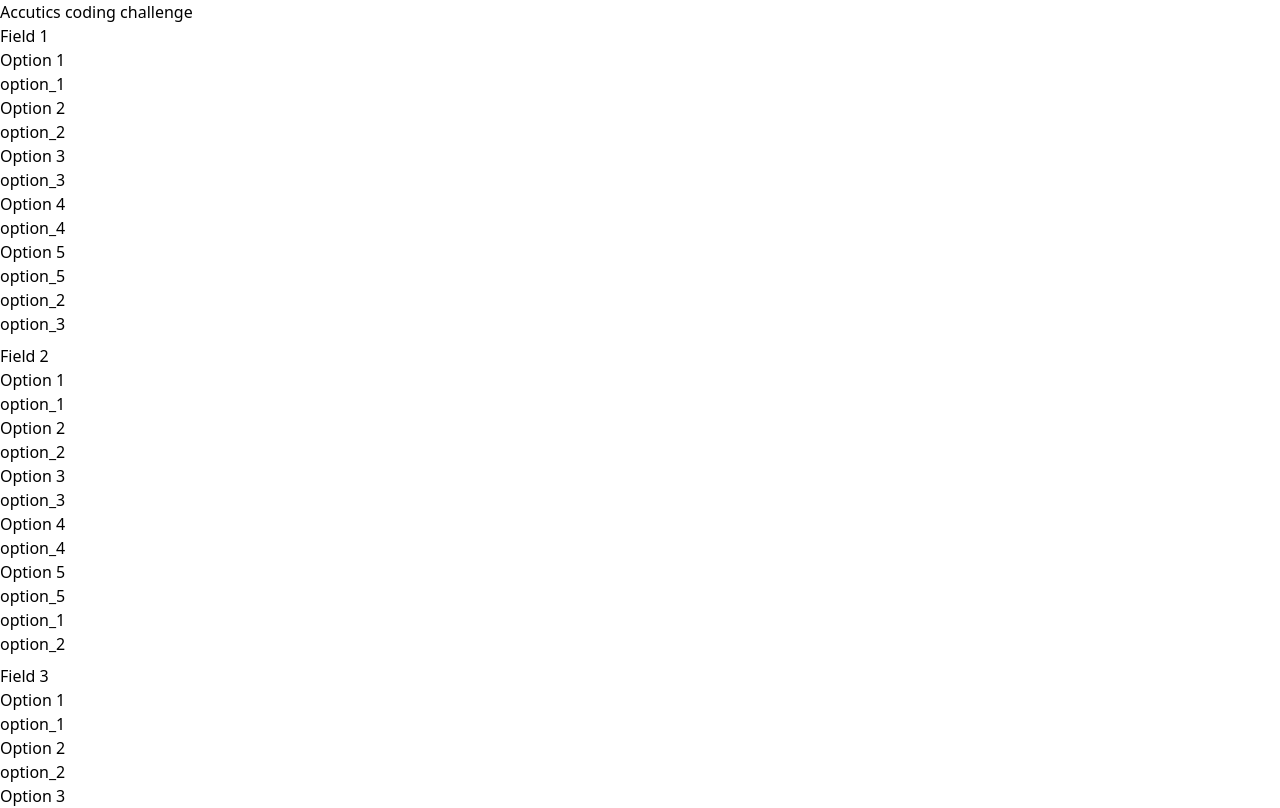
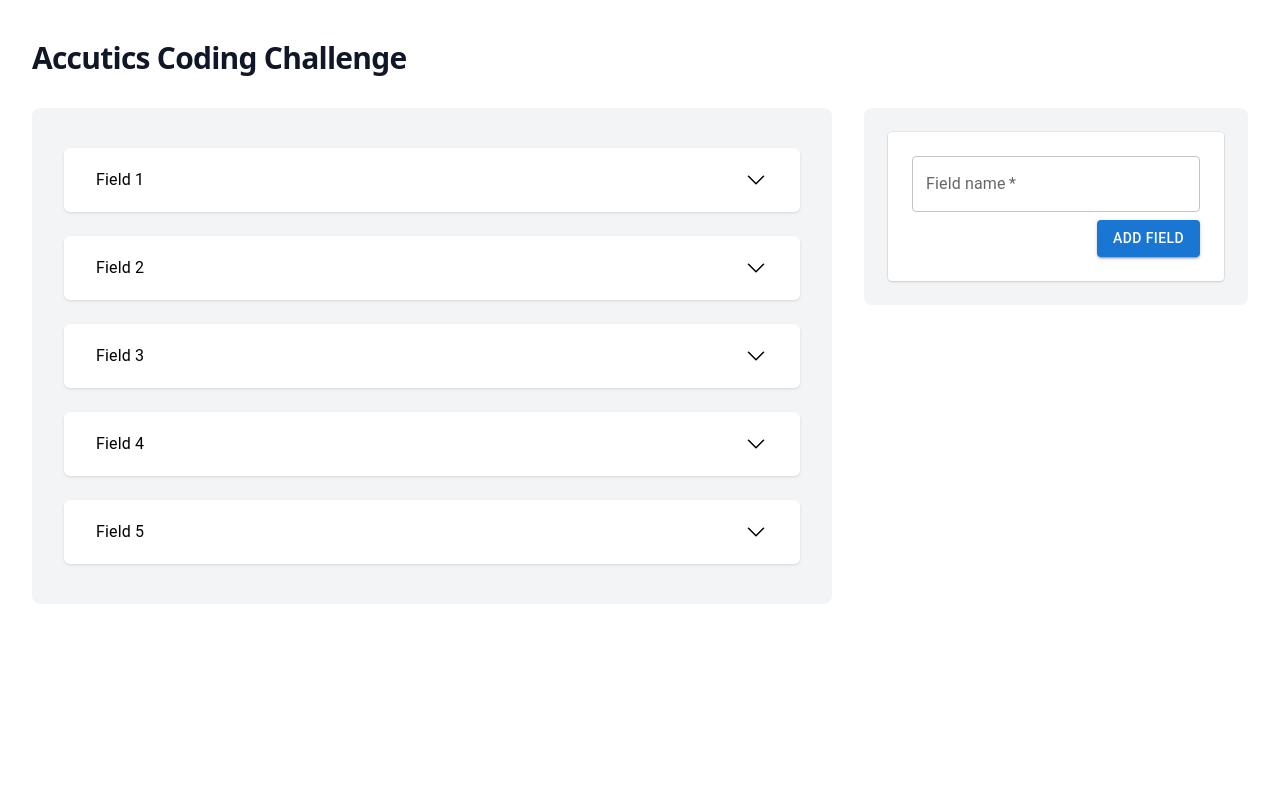
Before and after one commit to laszlovit/accutics-coding-challenge, a React (Vite) app: page / in a window 1280 px wide. Shown: the top 808 px of the page. Built offline with nearby package versions, Linux system fonts and the light colour scheme.

Commit message:
setup basic design and useContext

```diff
--- a/package.json
+++ b/package.json
@@ -12,6 +12,7 @@
   "dependencies": {
     "@emotion/react": "^11.14.0",
     "@emotion/styled": "^11.14.0",
+    "@heroicons/react": "^2.2.0",
     "@mui/material": "^6.4.8",
     "@tailwindcss/vite": "^4.0.14",
     "react": "^19.0.0",
--- a/src/App.tsx
+++ b/src/App.tsx
@@ -1,30 +1,37 @@
+import { useState } from 'react';
 import './App.css';
+import Container from './components/ui/container';
 import data from './data/test-data.json';
 import { Field } from './types';
+import FieldContext from './context/field-context';
+import FieldsList from './components/fields-list';
+import AddField from './components/add-field';
 
 function App() {
+  const [fields, setFields] = useState<Field[]>(data);
+
   return (
-    <>
-      <h1>Accutics coding challenge</h1>
-      <div className="flex flex-col gap-y-2">
-        {data.map((item: Field) => (
-          <div key={item.field_key}>
-            <p>{item.field_name}</p>
-            {item.options.map((option) => (
-              <div key={option.option_label}>
-                <p>{option.option_label}</p>
-                <p>{option.option_value}</p>
+    <FieldContext.Provider value={{ fields, setFields }}>
+      <div className="py-10">
+        <header>
+          <div className="mx-auto max-w-7xl px-4 sm:px-6 lg:px-8">
+            <h1 className="text-3xl font-bold tracking-tight text-gray-900">
+              Accutics Coding Challenge
+            </h1>
+          </div>
+        </header>
+        <main>
+          <Container>
+            <div className="grid grid-cols-1 gap-x-8 gap-y-4 lg:mx-0 lg:max-w-none lg:grid-cols-12">
+              <FieldsList />
+              <div className="order-1 sm:order-2 lg:col-span-4 flex flex-col gap-y-2">
+                <AddField />
               </div>
-            ))}
-            {item.rules.map((item) => (
-              <div key={`rule-${item.rule_field_key}`}>
-                <p>{item.rule_value}</p>
-              </div>
-            ))}
-          </div>
-        ))}
+            </div>
+          </Container>
+        </main>
       </div>
-    </>
+    </FieldContext.Provider>
   );
 }
 
--- /dev/null
+++ b/src/components/add-field.tsx
@@ -0,0 +1,21 @@
+import { Button } from '@mui/material';
+import TextField from '@mui/material/TextField';
+
+export default function AddField() {
+  return (
+    <div className="order-1 sm:order-2 lg:col-span-4 bg-gray-100 rounded-lg p-6">
+      <div className="bg-white p-6 -md flex flex-col gap-y-2  ring-1 rounded-sm shadow-sm ring-black/5">
+        <TextField
+          required
+          id="fieldName"
+          label="Field name"
+          placeholder="Enter field name"
+          className="w-full"
+        />
+        <div className="self-end">
+          <Button variant="contained">Add field</Button>
+        </div>
+      </div>
+    </div>
+  );
+}
--- /dev/null
+++ b/src/components/field-item.tsx
@@ -0,0 +1,40 @@
+import { ChevronDownIcon, ChevronUpIcon } from '@heroicons/react/24/outline';
+import {
+  ListItemButton,
+  ListItemText,
+  Collapse,
+  ListItem,
+} from '@mui/material';
+import { useState } from 'react';
+
+export default function FieldItem({
+  fieldName,
+  children,
+}: {
+  fieldName: string;
+  children?: React.ReactNode;
+}) {
+  const [open, setOpen] = useState(false);
+
+  const handleClick = () => {
+    setOpen(!open);
+  };
+
+  return (
+    <ListItem className="rounded-md bg-white shadow-sm">
+      <div className="w-full">
+        <ListItemButton onClick={handleClick}>
+          <ListItemText primary={fieldName} />
+          {open ? (
+            <ChevronUpIcon className="size-6" />
+          ) : (
+            <ChevronDownIcon className="size-6" />
+          )}
+        </ListItemButton>
+        <Collapse in={open} timeout="auto" unmountOnExit>
+          <div className="flex flex-col gap-y-4">{children}</div>
+        </Collapse>
+      </div>
+    </ListItem>
+  );
+}
--- /dev/null
+++ b/src/components/fields-list.tsx
@@ -0,0 +1,23 @@
+import List from '@mui/material/List';
+import FieldItem from './field-item';
+import { useContext } from 'react';
+import FieldContext from '../context/field-context';
+import Options from './options';
+import Rules from './rules';
+
+export default function FieldsList() {
+  const { fields } = useContext(FieldContext);
+
+  return (
+    <List className="order-2 sm:order-1 lg:col-span-8 bg-gray-100 rounded-lg">
+      <div className="p-8 flex flex-col gap-y-6">
+        {fields.map((item) => (
+          <FieldItem fieldName={item.field_name} key={item.field_name}>
+            <Options fieldKey={item.field_key} />
+            <Rules fieldKey={item.field_key} />
+          </FieldItem>
+        ))}
+      </div>
+    </List>
+  );
+}
--- /dev/null
+++ b/src/components/options.tsx
@@ -0,0 +1,50 @@
+import { useContext } from 'react';
+import FieldContext from '../context/field-context';
+import { Button } from '@mui/material';
+import { List, ListItem, ListItemText, IconButton } from '@mui/material';
+import { TrashIcon } from '@heroicons/react/24/outline';
+
+export default function Options({
+  fieldKey,
+}: {
+  fieldKey: string | undefined;
+}) {
+  const { fields } = useContext(FieldContext);
+  const field = fields?.find((item) => item.field_key == fieldKey);
+
+  if (!field?.options) {
+    return null;
+  }
+
+  return (
+    <div className="mt-2 px-4">
+      <h3 className="text-lg font-semibold text-gray-900 mb-2">Options</h3>
+      <div className="w-full px-6 py-5 bg-white ring-1 rounded-sm shadow-sm ring-black/5 flex flex-col gap-y-2">
+        <List className="space-y-4">
+          {field.options.map((option, index) => (
+            <ListItem
+              key={option.option_label}
+              className="flex justify-between items-center bg-white ring-1 rounded-sm shadow-sm ring-black/5"
+            >
+              <ListItemText primary={`${index + 1}`} />
+              <ListItemText
+                primary={option.option_label}
+                className="flex-1 text-center"
+              />
+              <ListItemText
+                primary={option.option_value}
+                className="flex-1 text-center"
+              />
+              <IconButton color="error" size="small">
+                <TrashIcon className="size-6" />
+              </IconButton>
+            </ListItem>
+          ))}
+        </List>
+        <Button variant="contained" color="primary" className="self-end">
+          Add option
+        </Button>
+      </div>
+    </div>
+  );
+}
--- /dev/null
+++ b/src/components/rules.tsx
@@ -0,0 +1,69 @@
+import { useContext } from 'react';
+import FieldContext from '../context/field-context';
+import { Rule } from '../types';
+import { IconButton } from '@mui/material';
+import { Select, MenuItem, TextField, Button } from '@mui/material';
+import { TrashIcon } from '@heroicons/react/24/outline';
+
+function RuleItem({ rule }: { rule: Rule }) {
+  return (
+    <div className="mb-3 px-6 py-5 bg-white ring-1 rounded-sm shadow-sm ring-black/5 w-full">
+      <div>
+        <div className="flex gap-4 items-center">
+          <Select value={rule.rule_field_key} className="w-1/3">
+            <MenuItem value={rule.rule_field_key}>
+              {rule.rule_field_key}
+            </MenuItem>
+          </Select>
+          <TextField
+            value={rule.rule_value}
+            className="w-1/2"
+            placeholder="Enter value"
+            variant="outlined"
+          />
+          <IconButton color="error" size="small">
+            <TrashIcon className="size-6" />
+          </IconButton>
+        </div>
+        <div className="flex justify-end mt-4">
+          <Button variant="contained" color="primary">
+            Add Group
+          </Button>
+        </div>
+        {rule.children.length > 0 && (
+          <div className="pl-6 mt-4 border-l border-gray-200">
+            {rule.children.map((childRule) => (
+              <RuleItem key={childRule.rule_field_key} rule={childRule} />
+            ))}
+          </div>
+        )}
+      </div>
+    </div>
+  );
+}
+
+export default function Rules({ fieldKey }: { fieldKey: string | undefined }) {
+  const { fields } = useContext(FieldContext);
+  const field = fields.find((item) => item.field_key === fieldKey);
+
+  if (!field?.rules) {
+    return null;
+  }
+
+  return (
+    <div className="p-4 flex flex-col gap-y-2">
+      <h3 className="text-lg font-semibold text-gray-900 mb-2">Rules</h3>
+      <div className="flex flex-col gap-4">
+        {field.rules.map((rule, index) => (
+          <div className="flex justify-between gap-x-4">
+            <span className="font-semibold">{`${index + 1}`}</span>
+            <RuleItem key={rule.rule_field_key} rule={rule} />
+          </div>
+        ))}
+      </div>
+      <Button variant="contained" color="primary" className="self-end">
+        Add Rule
+      </Button>
+    </div>
+  );
+}
--- /dev/null
+++ b/src/components/ui/container.tsx
@@ -0,0 +1,7 @@
+export default function Container({ children }: { children: React.ReactNode }) {
+  return (
+    <div className="mx-auto max-w-7xl px-4 py-8 sm:px-6 lg:px-8">
+      {children}
+    </div>
+  );
+}
--- /dev/null
+++ b/src/context/field-context.ts
@@ -0,0 +1,14 @@
+import { createContext } from 'react';
+import { Field } from '../types';
+
+type FieldContextType = {
+  fields: Field[];
+  setFields: React.Dispatch<React.SetStateAction<Field[]>>;
+};
+
+const FieldContext = createContext<FieldContextType>({
+  fields: [],
+  setFields: () => {}, // Placeholder function to prevent errors
+});
+
+export default FieldContext;
--- a/src/types/index.ts
+++ b/src/types/index.ts
@@ -16,4 +16,4 @@ type Field = {
   rules: Rule[];
 };
 
-export type { Field };
+export type { Field, Option, Rule };
```
Also changed, not shown: 1 other file (tests, documents, lock files or other folders).
